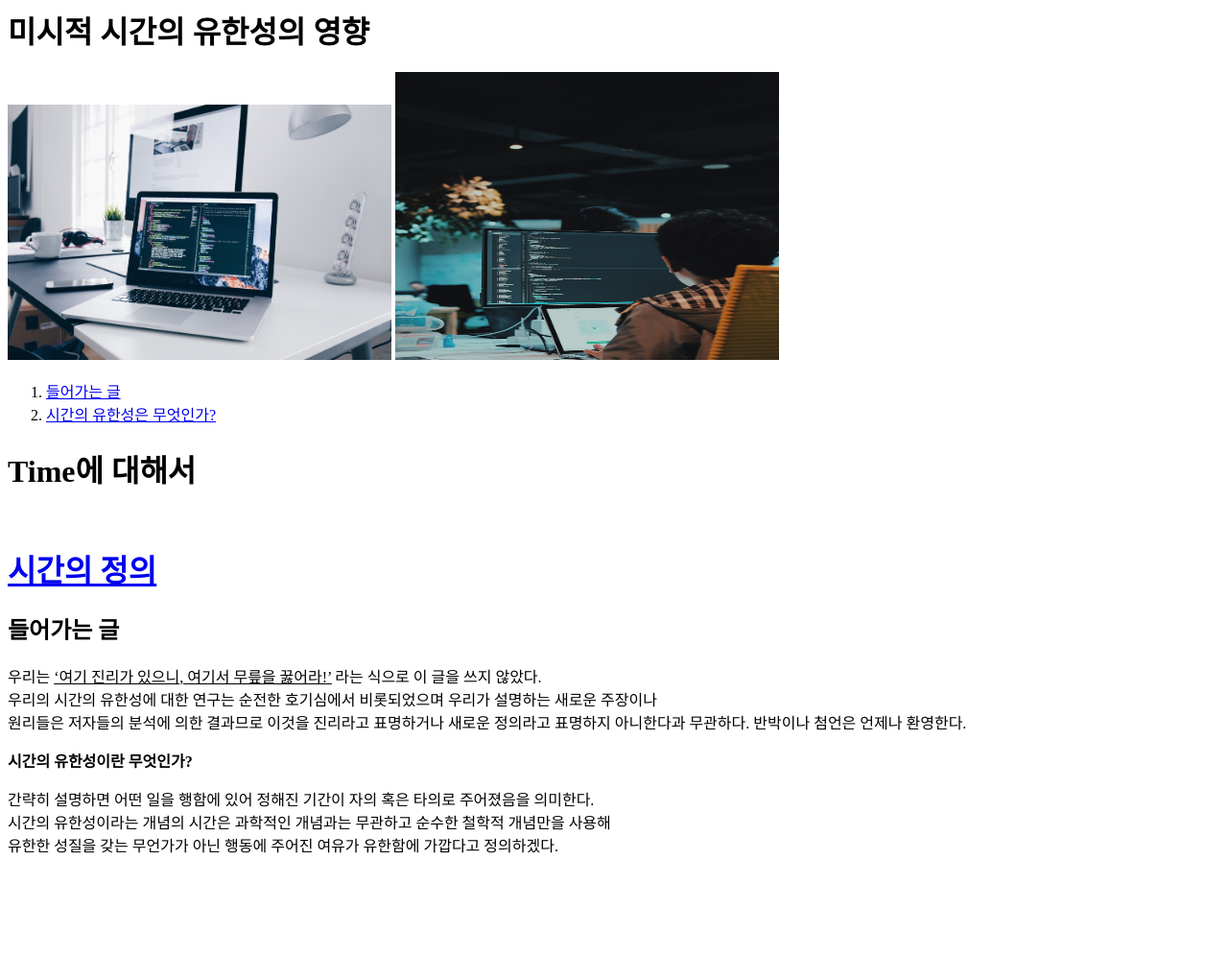
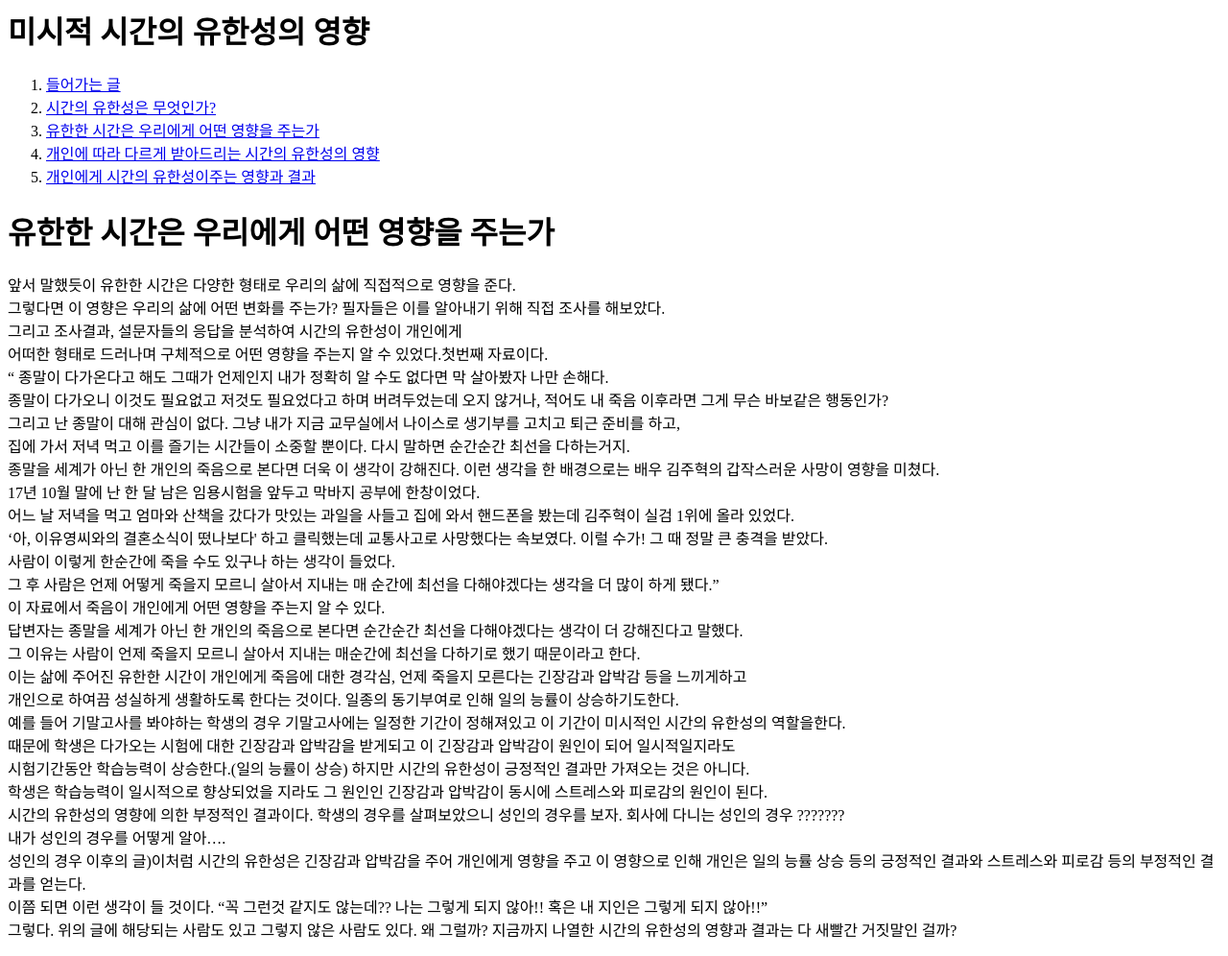
Before and after one commit to Doctorchan12/WEB, a plain HTML site: page 3.html in a window 1280 px wide. Shown: the whole page at 96% size. Before the commit the page ends 908 px from the top, so only its background shows below. Drawn offline with Linux system fonts and the light colour scheme.

Commit message:
Add files via upload

```diff
--- a/3.html
+++ b/3.html
@@ -1,39 +1,52 @@
-<title>미시적 시간의 유한성의 영향</title>
+<title>유한한 시간은 우리에게 어떤 영향을 주는가</title>
 <meta charset="utf-8">
 
 <h1>미시적 시간의 유한성의 영향</h1>
-
-<img src="coding.jpg" width="400">
-<img src="coding2.jpg" width="400" height="300s"><br>
 
 <!doctype html>
 <html>
 <head>
 <body>
-<ol>
-  <li><a href="1.html">들어가는 글</a></li>
-  <li><a href="2.html">시간의 유한성은 무엇인가?</a></li>
-</ol>
+  <ol>
+    <li><a href="1.html">들어가는 글</a></li>
+    <li><a href="2.html">시간의 유한성은 무엇인가?</a></li>
+    <li><a href="3.html">유한한 시간은 우리에게 어떤 영향을 주는가</a></li>
+    <li><a href="4.html">개인에 따라 다르게 받아드리는 시간의 유한성의 영향</a></li>
+    <li><a href="5.html">개인에게 시간의 유한성이주는 영향과 결과</a></li>
+  </ol>
 
-<h1>Time에 대해서<h1><br>
+  <h1>유한한 시간은 우리에게 어떤 영향을 주는가</h1>
 
-<a href="https://ko.wikipedia.org/wiki/%EC%8B%9C%EA%B0%84" target="_blank"
- title="위키백과 시간의 대해서">시간의 정의</a>
+   <p>앞서 말했듯이 유한한 시간은 다양한 형태로 우리의 삶에 직접적으로 영향을 준다.<br>
+  그렇다면 이 영향은 우리의 삶에 어떤 변화를 주는가? 필자들은 이를 알아내기 위해 직접 조사를 해보았다. <br>
+  그리고 조사결과, 설문자들의 응답을 분석하여 시간의 유한성이 개인에게 <br>
+  어떠한 형태로 드러나며 구체적으로 어떤 영향을 주는지 알 수 있었다.첫번째 자료이다. <br>
+  “ 종말이 다가온다고 해도 그때가 언제인지 내가 정확히 알 수도 없다면 막 살아봤자 나만 손해다.<br>
+   종말이 다가오니 이것도 필요없고 저것도 필요었다고 하며 버려두었는데 오지 않거나, 적어도 내 죽음 이후라면 그게 무슨 바보같은 행동인가? <br>
+   그리고 난 종말이 대해 관심이 없다. 그냥 내가 지금 교무실에서 나이스로 생기부를 고치고 퇴근 준비를 하고,<br>
+    집에 가서 저녁 먹고 이를 즐기는 시간들이 소중할 뿐이다. 다시 말하면 순간순간 최선을 다하는거지. <br>
+   종말을 세계가 아닌 한 개인의 죽음으로 본다면 더욱 이 생각이 강해진다. 이런 생각을 한 배경으로는 배우 김주혁의 갑작스러운 사망이 영향을 미쳤다. <br>
+   17년 10월 말에 난 한 달 남은 임용시험을 앞두고 막바지 공부에 한창이었다. <br>
+   어느 날 저녁을 먹고 엄마와 산책을 갔다가 맛있는 과일을 사들고 집에 와서 핸드폰을 봤는데 김주혁이 실검 1위에 올라 있었다.<br>
+  ‘아, 이유영씨와의 결혼소식이 떴나보다' 하고 클릭했는데 교통사고로 사망했다는 속보였다. 이럴 수가! 그 때 정말 큰 충격을 받았다.<br>
+   사람이 이렇게 한순간에 죽을 수도 있구나 하는 생각이 들었다.<br>
+    그 후 사람은 언제 어떻게 죽을지 모르니 살아서 지내는 매 순간에 최선을 다해야겠다는 생각을 더 많이 하게 됐다.”<br>
+     이 자료에서 죽음이 개인에게 어떤 영향을 주는지 알 수 있다. <br>
+     답변자는 종말을 세계가 아닌 한 개인의 죽음으로 본다면 순간순간 최선을 다해야겠다는 생각이 더 강해진다고 말했다.<br>
+      그 이유는 사람이 언제 죽을지 모르니 살아서 지내는 매순간에 최선을 다하기로 했기 때문이라고 한다.<br>
+     이는 삶에 주어진 유한한 시간이 개인에게 죽음에 대한 경각심, 언제 죽을지 모른다는 긴장감과 압박감 등을 느끼게하고 <br>
+      개인으로 하여끔 성실하게 생활하도록 한다는 것이다. 일종의 동기부여로 인해 일의 능률이 상승하기도한다. <br>
+      예를 들어 기말고사를 봐야하는 학생의 경우 기말고사에는 일정한 기간이 정해져있고 이 기간이 미시적인 시간의 유한성의 역할을한다. <br>
+      때문에 학생은 다가오는 시험에 대한 긴장감과 압박감을 받게되고 이 긴장감과 압박감이 원인이 되어 일시적일지라도 <br>
+      시험기간동안 학습능력이 상승한다.(일의 능률이 상승) 하지만 시간의 유한성이 긍정적인 결과만 가져오는 것은 아니다. <br>
+      학생은 학습능력이 일시적으로 향상되었을 지라도 그 원인인 긴장감과 압박감이 동시에 스트레스와 피로감의 원인이 된다. <br>
+      시간의 유한성의 영향에 의한 부정적인 결과이다. 학생의 경우를 살펴보았으니 성인의 경우를 보자. 회사에 다니는 성인의 경우 ??????? <br>
+      내가 성인의 경우를 어떻게 알아….  <br>
+  성인의 경우 이후의 글)이처럼 시간의 유한성은 긴장감과 압박감을 주어 개인에게 영향을 주고 이 영향으로 인해 개인은 일의 능률 상승 등의 긍정적인 결과와 스트레스와 피로감 등의 부정적인 결과를 얻는다.<br>
+   이쯤 되면 이런 생각이 들 것이다. “꼭 그런것 같지도 않는데?? 나는 그렇게 되지 않아!! 혹은 내 지인은 그렇게 되지 않아!!” <br>
+   그렇다. 위의 글에 해당되는 사람도 있고 그렇지 않은 사람도 있다. 왜 그럴까? 지금까지 나열한 시간의 유한성의 영향과 결과는 다 새빨간 거짓말인 걸까?<br></p>
 
-<h2><strong>들어가는 글</strong></h2>
-우리는 <u>‘여기 진리가 있으니, 여기서 무릎을 꿇어라!’</u> 라는 식으로 이 글을 쓰지 않았다.
-<br>우리의 시간의 유한성에 대한 연구는 순전한 호기심에서 비롯되었으며
-우리가 설명하는 새로운 주장이나
-<br>원리들은 저자들의 분석에 의한 결과므로
-이것을 진리라고 표명하거나 새로운 정의라고 표명하지 아니한다과 무관하다.
-반박이나 첨언은 언제나 환영한다.
 
-<strong><p>시간의 유한성이란 무엇인가?</p></strong>
- <p>간략히 설명하면 어떤 일을 행함에 있어 정해진 기간이 자의 혹은 타의로 주어졌음을
- 의미한다.<br>시간의 유한성이라는 개념의 시간은 과학적인 개념과는 무관하고 순수한 철학적
- 개념만을 사용해<br>
- 유한한 성질을 갖는 무언가가 아닌
- 행동에 주어진 여유가 유한함에 가깝다고 정의하겠다. </p>
 </body>
 </head>
 </html>
```
Also changed, not shown: 1.html (+0 -5 lines).
